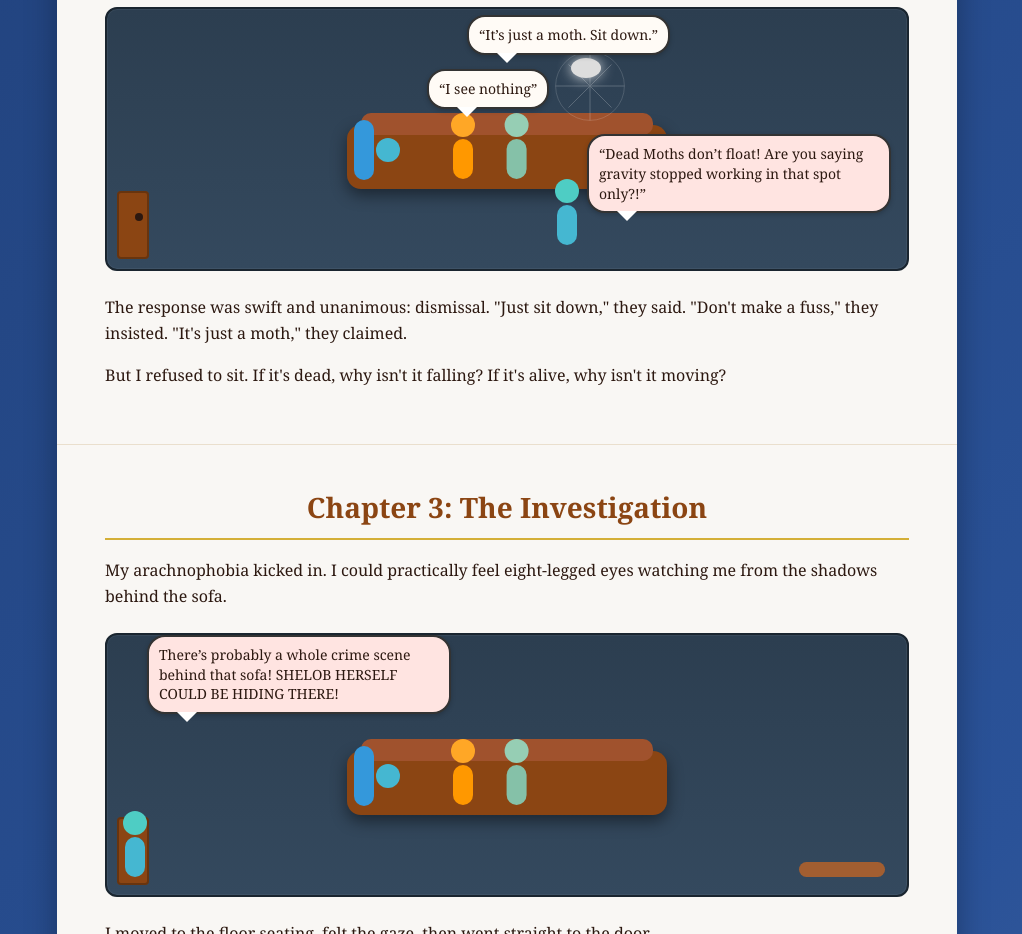
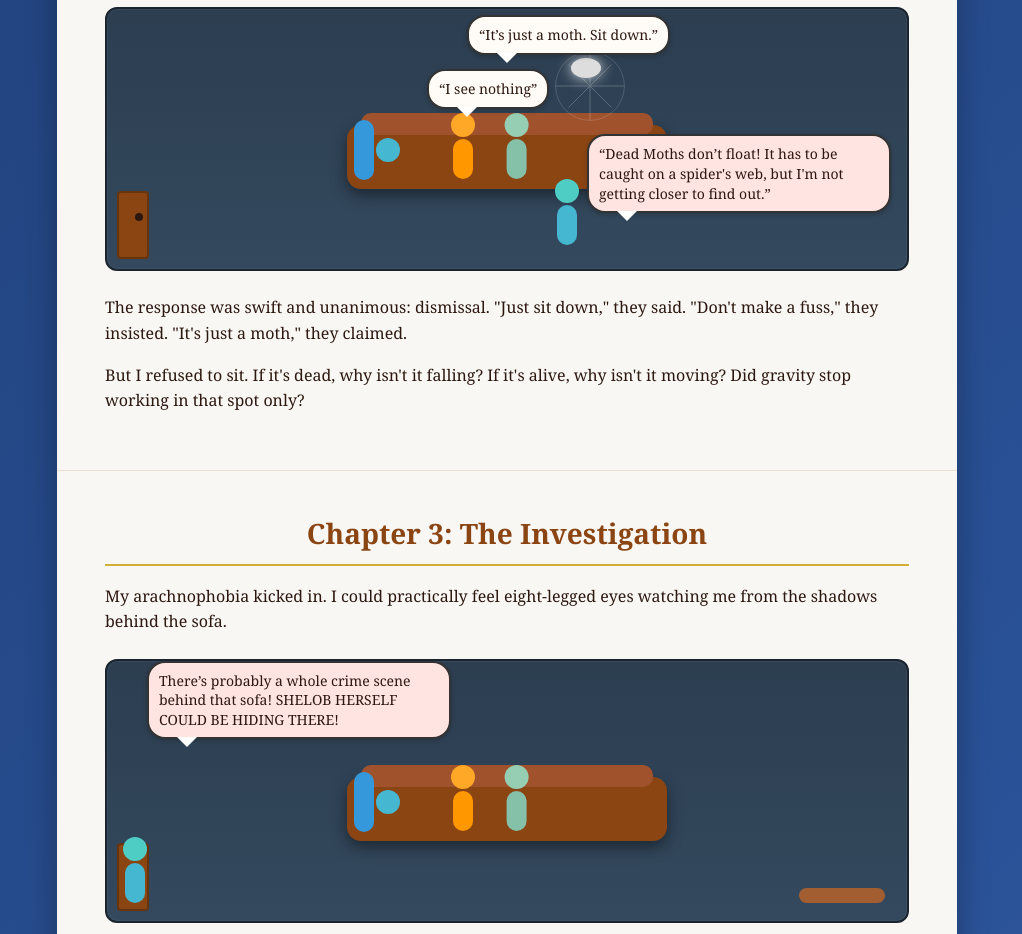
Before and after one commit to Mercilessa/The-floating-moth, a plain HTML site: page index.html in a window 1280 px wide. Shown: the part 1080-2014 px from the top of the page, without its empty margins (133-1155 px from the left). Drawn offline with Linux system fonts and the light colour scheme.

Commit message:
Final Adjustments

```diff
--- a/index.html
+++ b/index.html
@@ -194,11 +194,11 @@
                 <!-- Bubbles placed for clean UX -->
                 <div class="bubble soft" style="top:6px;left:45%;">“It’s just a moth. Sit down.”</div>
                 <div class="bubble soft" style="top:60px;left:40%;">“I see nothing”</div>
-                <div class="bubble warning" style="top:125px;left:60%;">“Dead Moths don’t float! Are you saying gravity stopped working in that spot only?!”</div>
+                <div class="bubble warning" style="top:125px;left:60%;">“Dead Moths don’t float! It has to be caught on a spider's web, but I'm not getting closer to find out.”</div>
             </div>
         </div>
         <p>The response was swift and unanimous: dismissal. "Just sit down," they said. "Don't make a fuss," they insisted. "It's just a moth," they claimed.</p>
-        <p>But I refused to sit. If it's dead, why isn't it falling? If it's alive, why isn't it moving?</p>
+        <p>But I refused to sit. If it's dead, why isn't it falling? If it's alive, why isn't it moving? Did gravity stop working in that spot only?</p>
     </div>
 
     <!-- Chapter 3 -->
```
